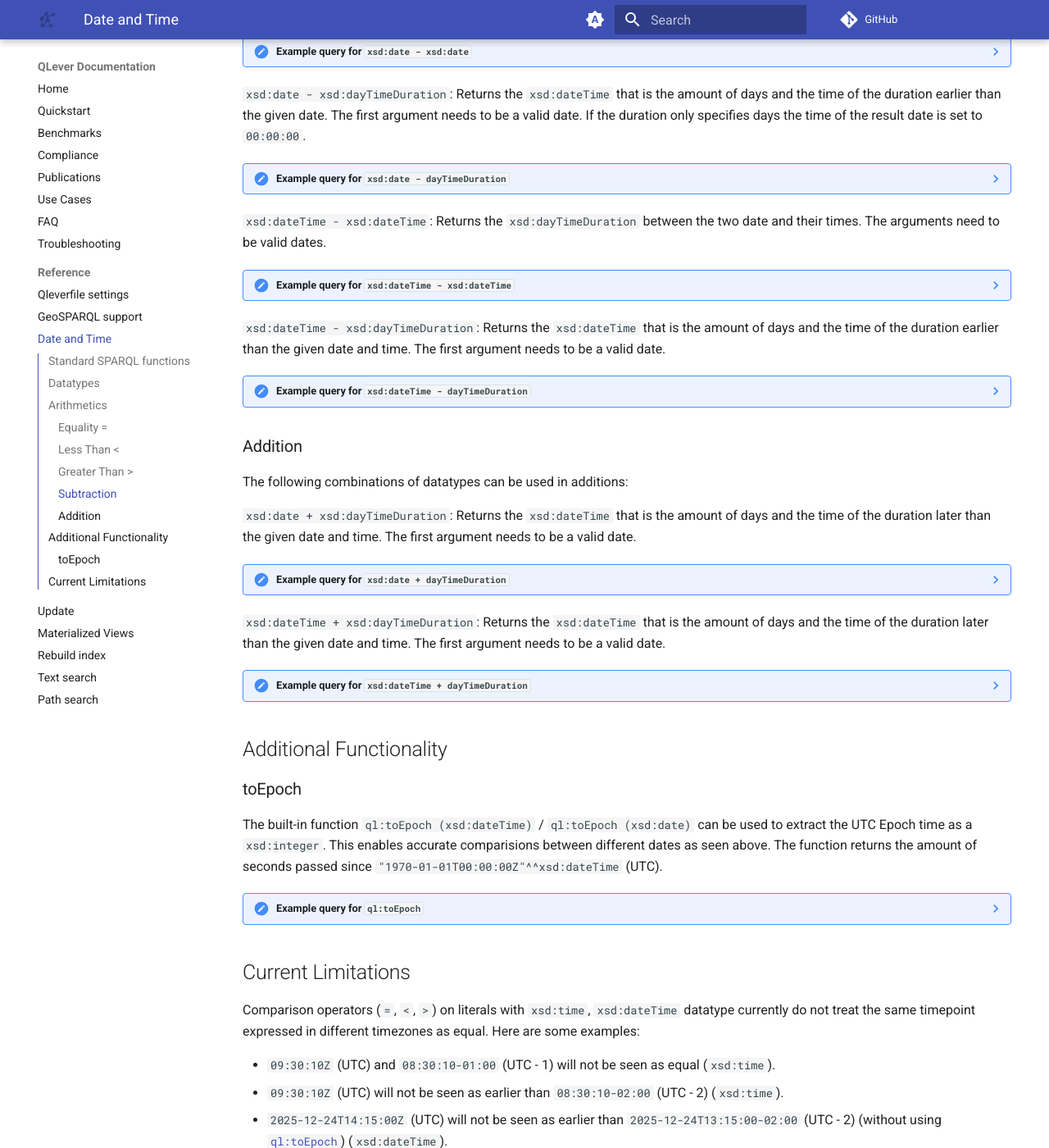
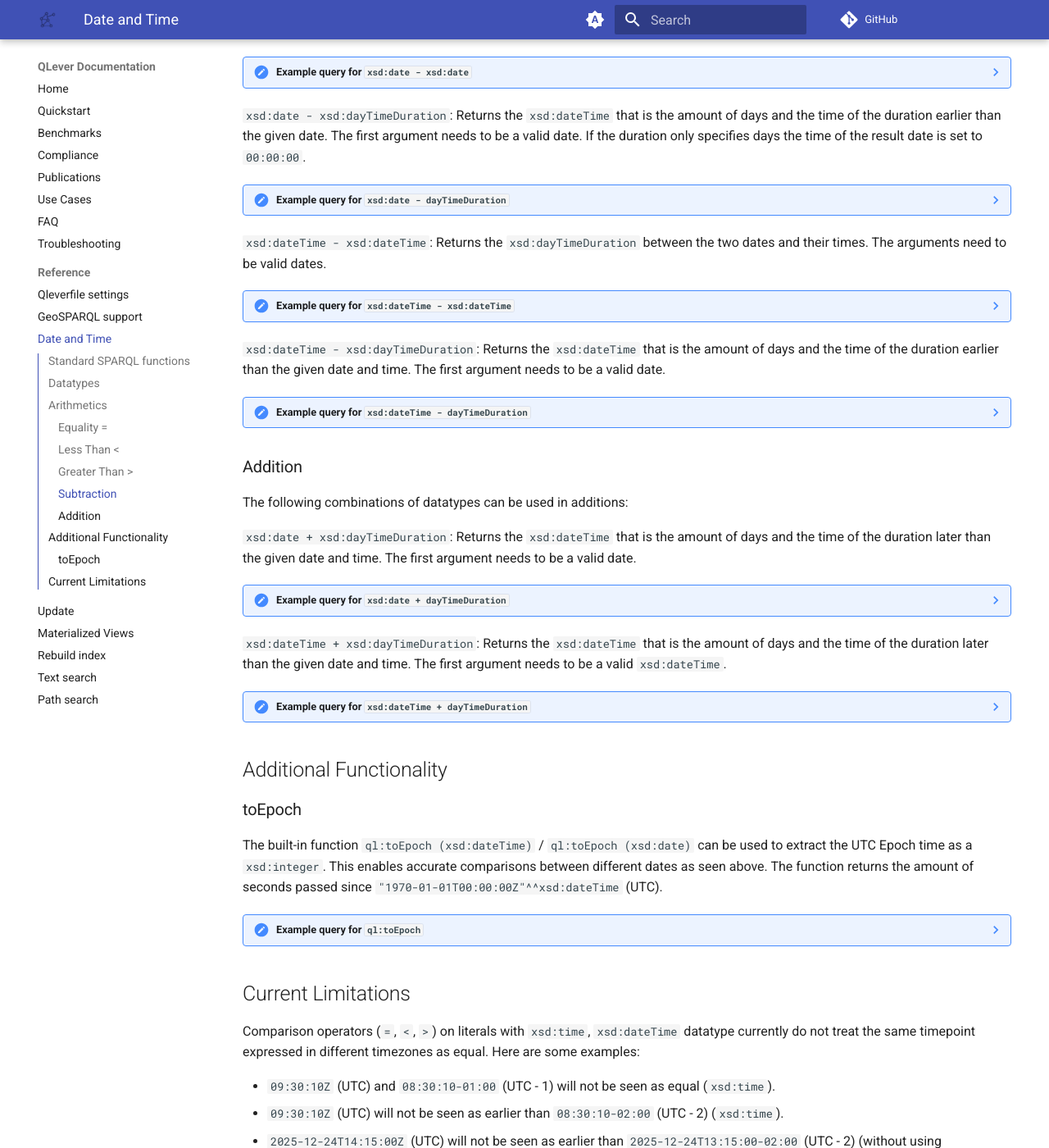
Before and after one commit to qlever-dev/qlever-docs, an MkDocs documentation site: the page built from docs/datetime.md, in a window 1280 px wide and 1400 px high, scrolled down 3579 px. Shown: the whole window at 82% size. Built offline with MkDocs 1.6.1 and Material for MkDocs 9.7.7, drawn with Linux system fonts in a browser that asks for light colours; plug-ins that fetch from the network failed and are left out; comment, search, counter and statistics services are not loaded; the version menu is left out; some of the changed text lies outside the part shown.

Commit message:
More corrections

````diff
--- a/docs/datetime.md
+++ b/docs/datetime.md
@@ -160,7 +160,7 @@ The following datatypes can be compared to each other using the less than:
     ```
 
 `xsd:time < xsd:time`<a id="timeLTtime"></a>:
-Returns `true`if the first time is earlier than the second time. (See also [current limitations](#current-limitations))
+Returns `true` if the first time is earlier than the second time. (See also [current limitations](#current-limitations))
 ??? note "Example query for `xsd:time < xsd:time`"
 
     The first time is two hours and one minute earlier than the second time.
@@ -248,7 +248,7 @@ The following datatypes can be compared to each other using the greater than:
     ```
 
 `xsd:time > xsd:time`<a id="timeGTtime"></a>:
-Returns `true` if the first date is later than the second time. (See also [current limitations](#current-limitations))
+Returns `true` if the first time is later than the second time. (See also [current limitations](#current-limitations))
 ??? note "Example query for `xsd:time > xsd:time`"
 
     The first time is four hours, one minute, and two seconds later than the second time.
@@ -334,7 +334,7 @@ Returns the `xsd:dateTime` that is the amount of days and the time of the durati
     ```
 
 `xsd:dateTime - xsd:dateTime`<a id="dateTime-dateTime"></a>:
-Returns the `xsd:dayTimeDuration` between the two date and their times. The arguments need to be valid dates.
+Returns the `xsd:dayTimeDuration` between the two dates and their times. The arguments need to be valid dates.
 
 ??? note "Example query for `xsd:dateTime - xsd:dateTime`"
 
@@ -384,7 +384,7 @@ Returns the `xsd:dateTime` that is the amount of days and the time of the durati
     ```
 
 `xsd:dateTime + xsd:dayTimeDuration`<a id="dateTime+dayTimeDuration"></a>:
-Returns the `xsd:dateTime` that is the amount of days and the time of the duration later than the given date and time. The first argument needs to be a valid date.
+Returns the `xsd:dateTime` that is the amount of days and the time of the duration later than the given date and time. The first argument needs to be a valid `xsd:dateTime`.
 
 ??? note "Example query for `xsd:dateTime + dayTimeDuration`"
 
@@ -401,11 +401,11 @@ Returns the `xsd:dateTime` that is the amount of days and the time of the durati
 ## Additional Functionality
 
 ### toEpoch
-The built-in function `ql:toEpoch (xsd:dateTime)` / `ql:toEpoch (xsd:date)` can be used to extract the UTC Epoch time as a `xsd:integer`. This enables accurate comparisions between different dates as seen above. The function returns the amount of seconds passed since `"1970-01-01T00:00:00Z"^^xsd:dateTime` (UTC).
+The built-in function `ql:toEpoch (xsd:dateTime)` / `ql:toEpoch (xsd:date)` can be used to extract the UTC Epoch time as a `xsd:integer`. This enables accurate comparisons between different dates as seen above. The function returns the amount of seconds passed since `"1970-01-01T00:00:00Z"^^xsd:dateTime` (UTC).
 
 ??? note "Example query for `ql:toEpoch`"
 
-    The first date is exactly the start of the epoch time. The second is 120 seconds after and the third 120 seconds before
+    The first date is exactly the start of the epoch time. The second is 120 seconds after and the third 120 seconds before.
 
     ```sparql {data-demo-engine="wikidata"}
     PREFIX xsd: <http://www.w3.org/2001/XMLSchema#>
````
Also changed, not shown: other parts of docs/datetime.md (+2 -2 lines).
